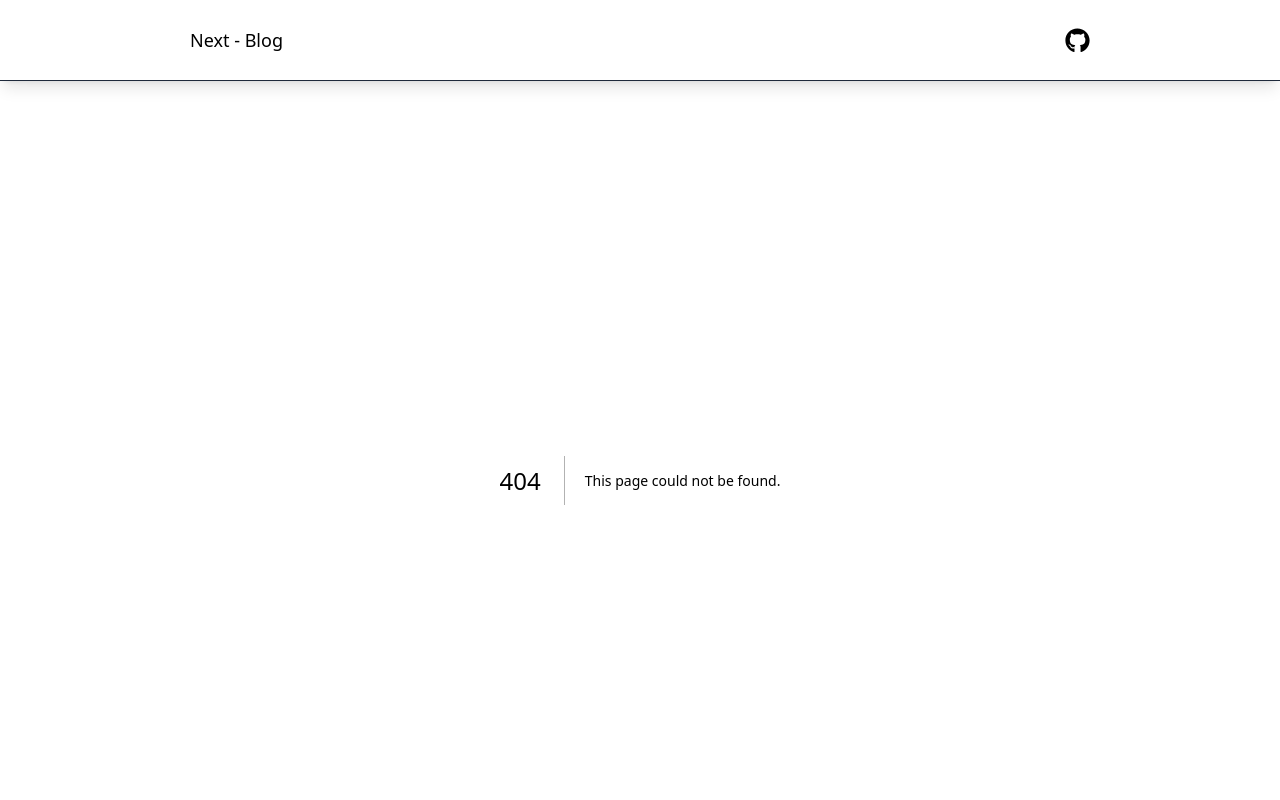
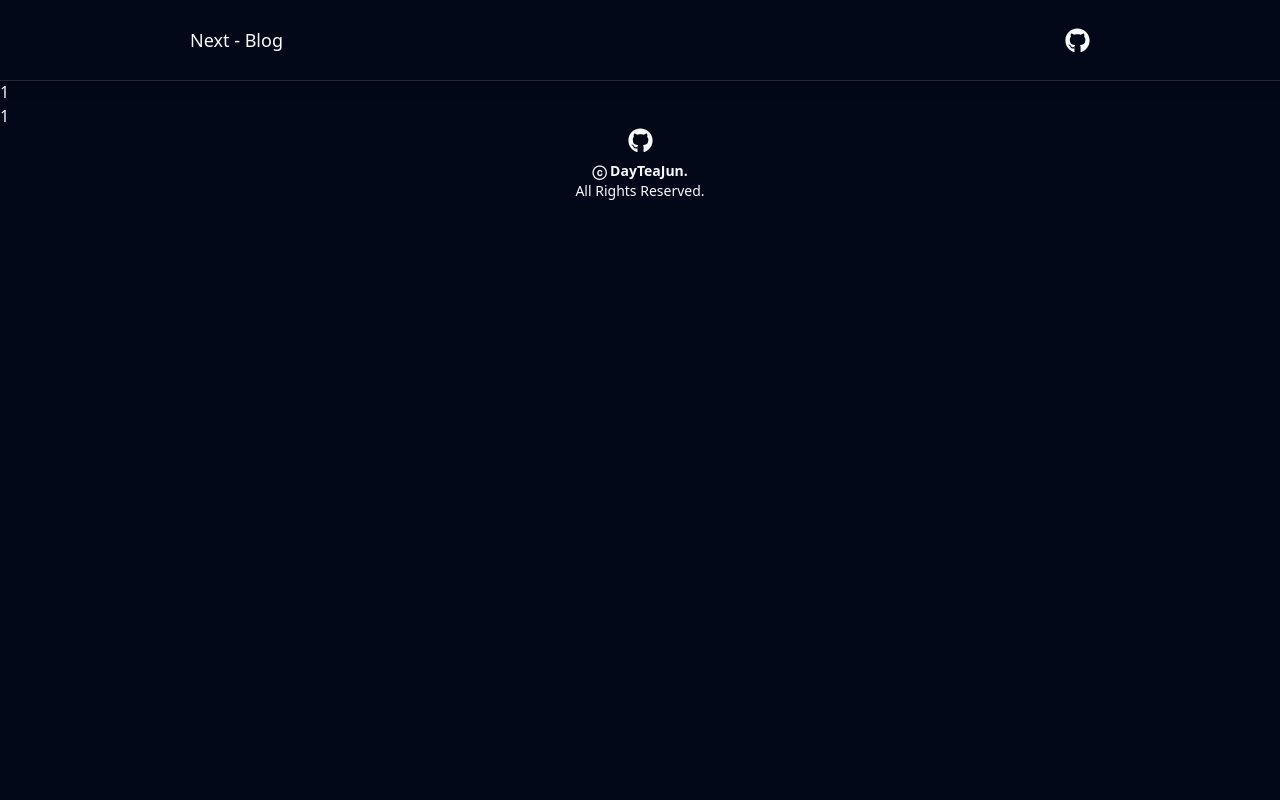
Before and after one commit to DayTeaJun/Next-Blog, a Next.js app: page /1/1 in a window 1280 px wide. Before the commit this address had no page. Shown: the top 800 px of the page. Built offline with nearby package versions, Linux system fonts and the light colour scheme.

Commit message:
Fix: 기존 blog redirect 삭제 및 main 라우터 수정

```diff
--- /dev/null
+++ b/src/app/[category]/[slug]/page.tsx
@@ -0,0 +1,15 @@
+import React from 'react';
+type Props = {
+  params: { category: string; slug: string };
+};
+
+function Slug({ params: { category, slug } }: Props) {
+  return (
+    <>
+      <div>{category}</div>
+      <div>{slug}</div>
+    </>
+  );
+}
+
+export default Slug;
--- a/src/app/blog/[category]/[slug]/page.tsx
+++ /dev/null
@@ -1,10 +0,0 @@
-
-import React from 'react'
-
-function Slug() {
-  return (
-    <div>page</div>
-  )
-}
-
-export default Slug
--- a/src/app/page.tsx
+++ /dev/null
@@ -1,5 +0,0 @@
-import { redirect } from 'next/navigation';
-
-export default function Home() {
-  redirect('/blog');
-}
--- a/src/components/postList/PostCard.tsx
+++ b/src/components/postList/PostCard.tsx
@@ -10,7 +10,6 @@ interface Props {
 }
 
 const PostCard = ({ post }: Props) => {
-  console.log(post);
   return (
     <li
       key={post.url}
--- a/src/layout/Header.tsx
+++ b/src/layout/Header.tsx
@@ -6,7 +6,7 @@ function Header() {
     <header className=" fixed w-full flex items-center justify-center border-b shadow-lg z-50  bg-inherit">
       <nav className=" flex flex-row w-full max-w-[900px] h-[80px] justify-between items-center">
         <div className="flex items-center text-lg font-medium">
-          <Link href="/blog">Next - Blog</Link>
+          <Link href="/">Next - Blog</Link>
         </div>
 
         <div>
--- a/src/lib/post.ts
+++ b/src/lib/post.ts
@@ -28,7 +28,7 @@ export const parsePostPathToUrl = (postPath: string) => {
   console.log(categoryPath, slug);
 
   // /blog/category1/title1
-  const url = `/blog/${categoryPath}/${slug}`;
+  const url = `/${categoryPath}/${slug}`;
 
   return { url, categoryPath, slug };
 };
```
Also changed, not shown: src/app/(blog)/page.tsx (renamed from src/app/blog/(main)/page.tsx), src/app/[category]/page.tsx (renamed from src/app/blog/[category]/page.tsx).
